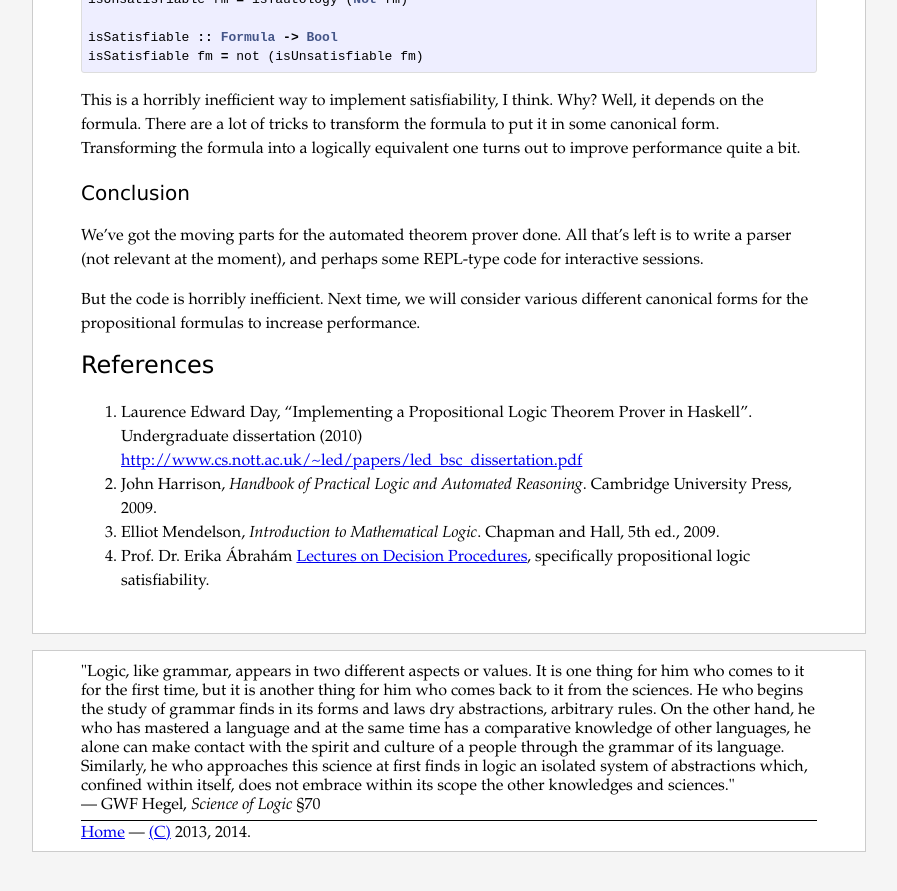
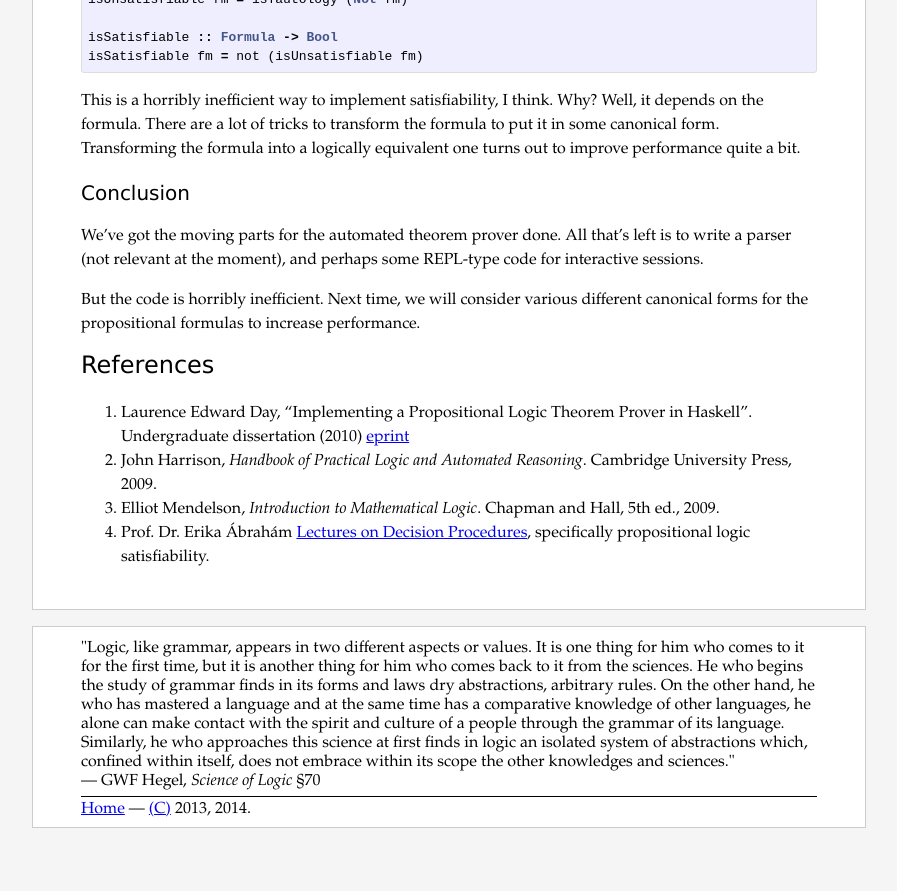
Before and after one commit to pqnelson/pqnelson.github.com, a Jekyll site: the page built from _posts/2015-01-15-automated-thm.md, in a window 1280 px wide and 900 px high, scrolled down 2979 px. Shown: the top 891 px of the window, without its empty margins (191-1088 px from the left). Built offline with Jekyll 4.4.1, drawn with Linux system fonts in a browser that asks for light colours; Markdown is read by kramdown in place of the engine named in the settings.

Commit message:
[bugfix] Fixed a broken link in my notes on automated theorem proving...

```diff
--- a/_posts/2015-01-15-automated-thm.md
+++ b/_posts/2015-01-15-automated-thm.md
@@ -136,7 +136,7 @@ But the code is horribly inefficient. Next time, we will consider various differ
 1. Laurence Edward Day,
    "Implementing a Propositional Logic Theorem Prover in Haskell".
    Undergraduate dissertation (2010)
-   [http://www.cs.nott.ac.uk/~led/papers/led_bsc_dissertation.pdf](eprint)
+   [eprint](http://www.cs.nott.ac.uk/~led/papers/led_bsc_dissertation.pdf)
 2. John Harrison,
    *Handbook of Practical Logic and Automated Reasoning*.
    Cambridge University Press, 2009.
```
